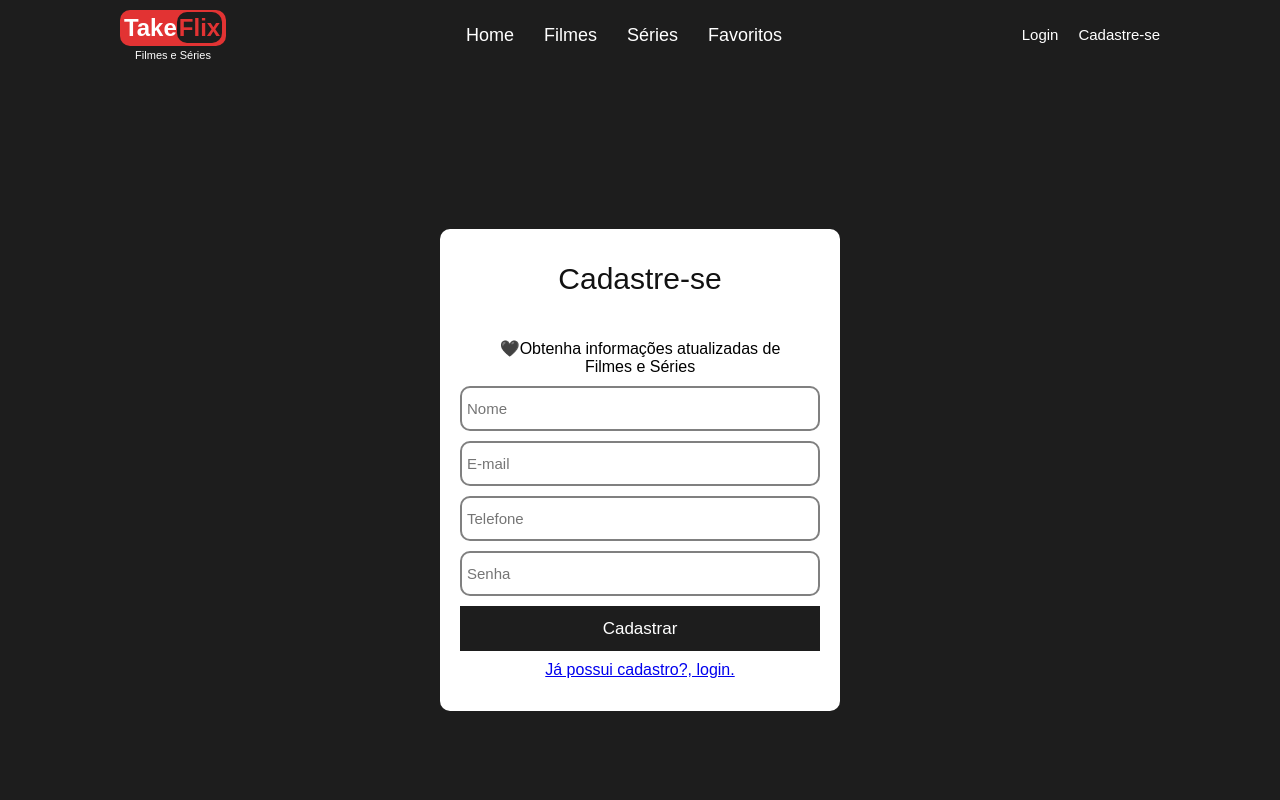
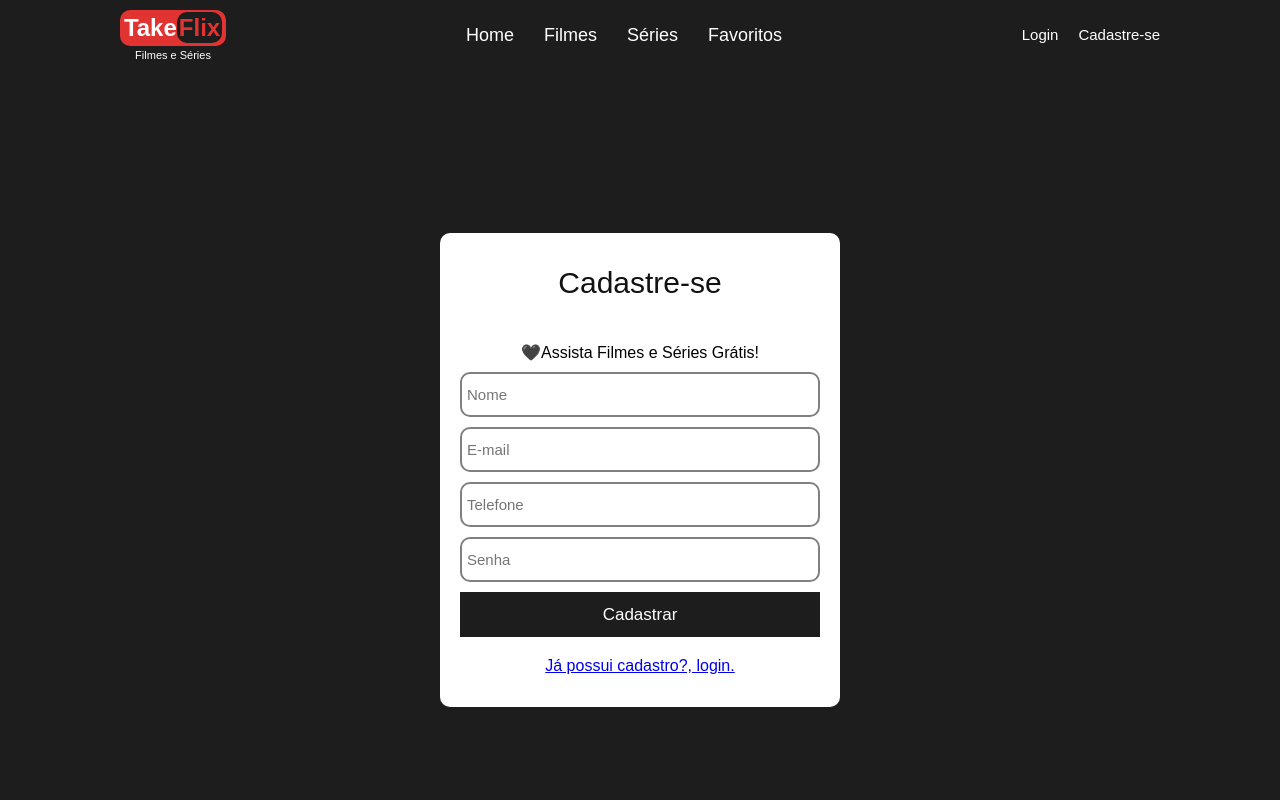
Before and after one commit to alexandre-oliveira-dev/takeFlix_web, a React (Create React App) app: page /cadastro in a window 1280 px wide. Shown: the top 800 px of the page. Built offline with nearby package versions, Linux system fonts and the light colour scheme.

Commit message:
features and fix

```diff
--- a/src/Pages/Cadastro/index.js
+++ b/src/Pages/Cadastro/index.js
@@ -14,6 +14,11 @@ const Cadastro = () => {
   async function handleSingUp(e) {
     e.preventDefault();
     setLoad(true);
+    if (!name || !email || !password) {
+      document.getElementById("error").innerText = "Preencha todos os dados!";
+      document.getElementById("error").setAttribute("style", "color:red");
+      return;
+    }
 
     const data = {
       name: name,
@@ -38,7 +43,7 @@ const Cadastro = () => {
       <div className="box-area-form">
         <form className="form" onSubmit={(e) => handleSingUp(e)}>
           <Title texto="Cadastre-se" color="#121212"></Title>
-          <p>🖤Obtenha informações atualizadas de Filmes e Séries </p>
+          <p>🖤Assista Filmes e Séries Grátis!</p>
           <input type={"text"} onChange={(e) => setName(e.target.value)} placeholder="Nome"></input>
           <input
             type={"text"}
@@ -59,6 +64,7 @@ const Cadastro = () => {
           <button type="submit" disabled={load}>
             {load ? "Aguarde..." : "Cadastrar"}
           </button>
+          <span id="error"></span>
           <a href="/login">Já possui cadastro?, login.</a>
         </form>
       </div>
```
